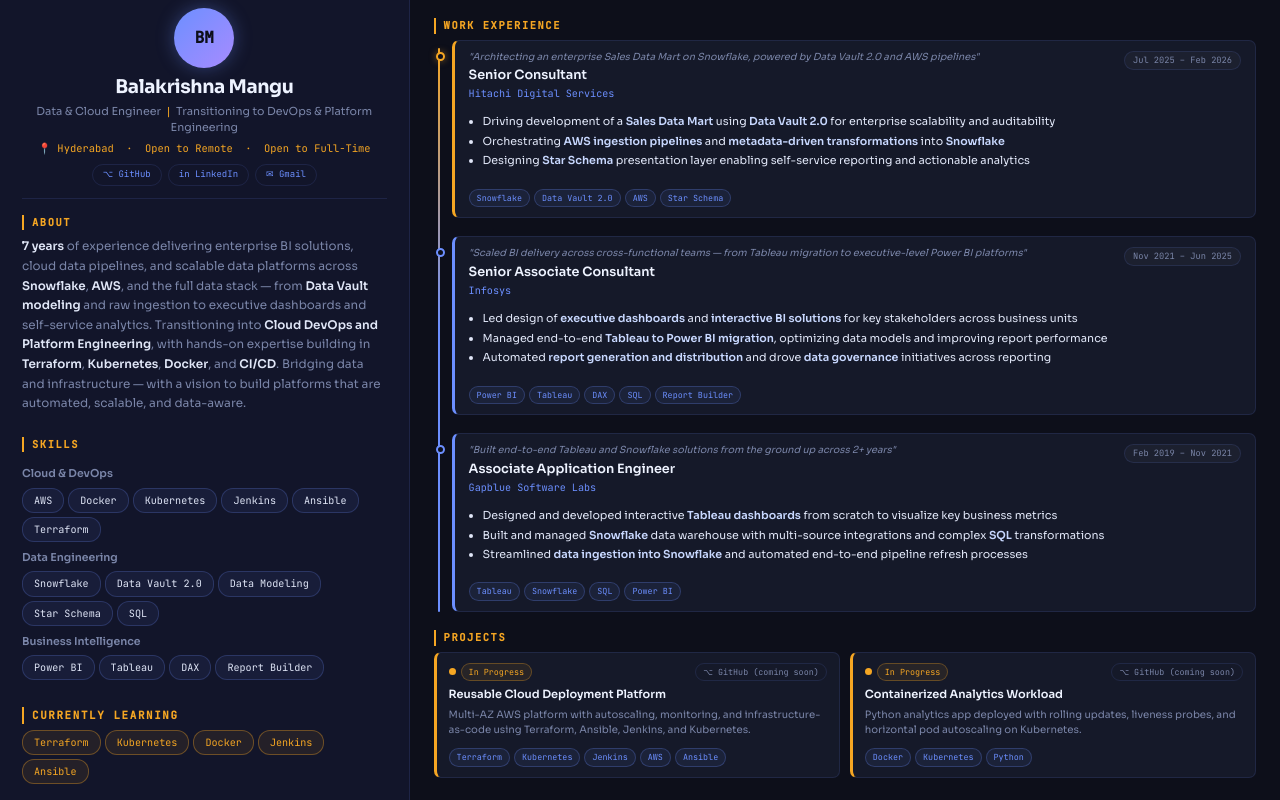
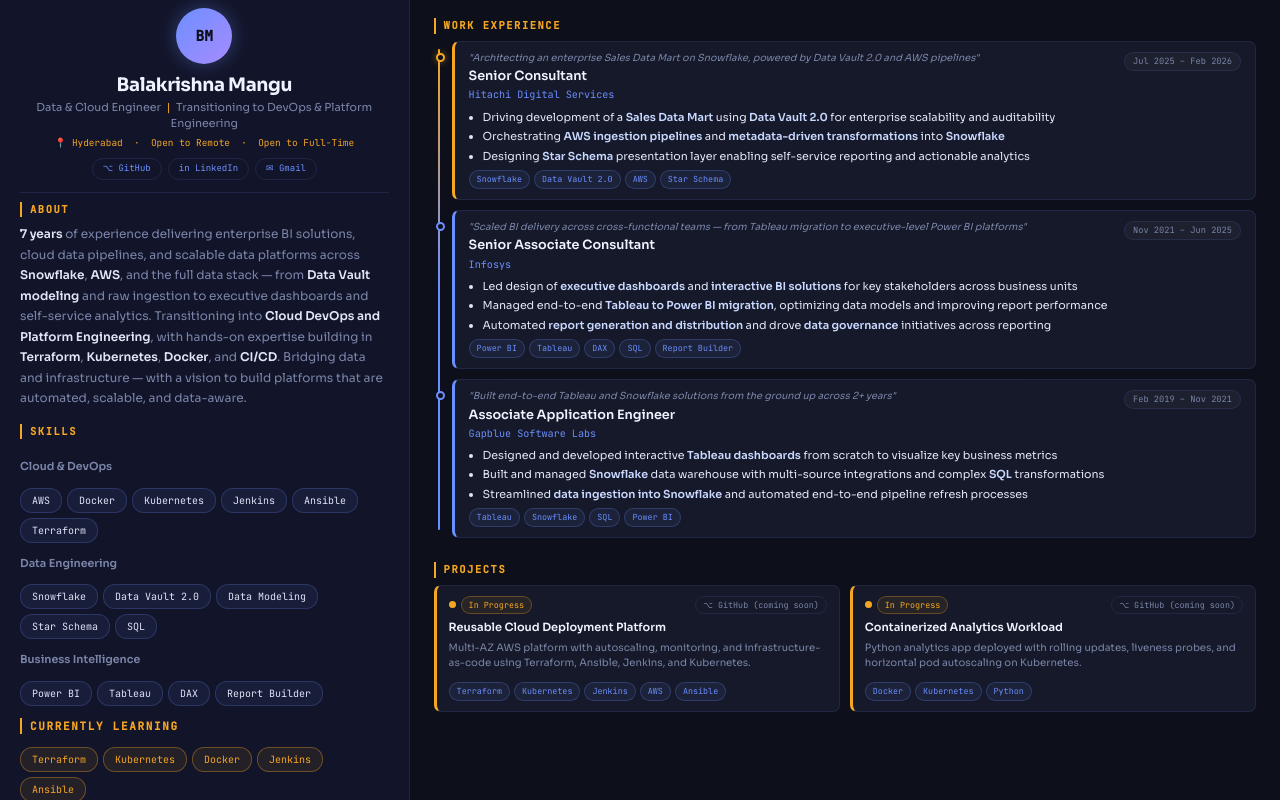
Before and after one commit to balumangu/balakrishnamangu.github.io, a plain HTML site: page index.html in a window 1280 px wide. Drawn offline with Linux system fonts and the light colour scheme.

Commit message:
Add files via upload

```diff
--- a/index.html
+++ b/index.html
@@ -21,7 +21,7 @@
           <div class="links">
             <a href="#" class="link-btn">⌥ GitHub</a>
             <a href="https://www.linkedin.com/in/venkata-balakrishna-mangu" target="_blank" class="link-btn">in LinkedIn</a>
-            <a href="mailto:balakrishnamangu@gmail.com" class="link-btn">✉ Gmail</a>
+            <a href="/cdn-cgi/l/email-protection#afcdcec3cec4ddc6dcc7c1cec2cec1c8daefc8c2cec6c381ccc0c2" class="link-btn">✉ Gmail</a>
           </div>
         </div>
 
@@ -208,9 +208,3 @@
           </div>
 
         </div>
-      </section>
-
-    </main>
-  </div>
-</body>
-</html>
--- a/styles.css
+++ b/styles.css
@@ -16,7 +16,9 @@
 
 html, body {
   height: 100%;
-  overflow: hidden; /* panes scroll independently */
+  overflow: auto;
+  scrollbar-width: thin;
+  scrollbar-color: rgba(108,143,255,0.35) transparent;
   background: var(--bg);
   color: var(--text);
   font-family: 'Sora', sans-serif;
@@ -24,7 +26,8 @@
   line-height: 1.5;
 }
 
-.layout { display: flex; height: 100vh; overflow: hidden; }
+/* ── LAYOUT ── */
+.layout { display: flex; min-height: 100vh; }
 
 /* ── SIDEBAR 32% ── */
 .sidebar {
@@ -32,39 +35,43 @@
   min-width: 32%;
   background: var(--sidebar-bg);
   border-right: 1px solid var(--border);
-  overflow-y: auto;
   display: flex;
   flex-direction: column;
-  scrollbar-width: thin;
-  scrollbar-color: rgba(108,143,255,0.35) transparent;
+  overflow: visible;
 }
 
 .sidebar-inner {
-  padding: 8px 22px 16px;
+  padding: 8px 20px 10px;
   display: flex;
   flex-direction: column;
-  height: 100%;
+  gap: 0;
+  min-height: 100vh;
 }
 
 /* Profile */
-.profile { text-align: center; padding-bottom: 12px; border-bottom: 1px solid var(--border); margin-bottom: 16px; }
+.profile {
+  text-align: center;
+  padding-bottom: 12px;
+  border-bottom: 1px solid var(--border);
+  flex-shrink: 0;
+}
 
 .avatar-ring {
-  width: 60px; height: 60px; border-radius: 50%;
+  width: 56px; height: 56px; border-radius: 50%;
   background: linear-gradient(135deg, var(--accent), #a78bff);
   display: flex; align-items: center; justify-content: center;
-  margin: 0 auto 8px;
+  margin: 0 auto 10px;
   box-shadow: 0 0 18px rgba(108,143,255,0.35);
 }
 
-.avatar-initials { font-family: 'JetBrains Mono', monospace; font-size: 1.1rem; font-weight: 600; color: #0d0f1a; }
+.avatar-initials { font-family: 'JetBrains Mono', monospace; font-size: 1rem; font-weight: 600; color: #0d0f1a; }
 
-.profile h1 { font-size: 1.3rem; font-weight: 700; letter-spacing: -0.02em; color: #eef3ff; line-height: 1.2; }
+.profile h1 { font-size: 1.28rem; font-weight: 700; letter-spacing: -0.02em; color: #eef3ff; line-height: 1.2; }
 
-.title { margin-top: 5px; font-size: 0.76rem; color: var(--muted); line-height: 1.45; }
+.title { margin-top: 4px; font-size: 0.76rem; color: var(--muted); line-height: 1.45; }
 .title-divider { color: var(--amber); margin: 0 3px; }
 
-.location { margin-top: 5px; font-size: 0.72rem; color: var(--amber); font-family: 'JetBrains Mono', monospace; }
+.location { margin-top: 4px; font-size: 0.65rem; color: var(--amber); font-family: 'JetBrains Mono', monospace; }
 
 .links { margin-top: 8px; display: flex; justify-content: center; gap: 6px; flex-wrap: wrap; }
 
@@ -80,35 +87,42 @@
 .section-label {
   font-family: 'JetBrains Mono', monospace;
   font-size: 0.72rem; letter-spacing: 0.15em; text-transform: uppercase;
-  color: var(--amber); margin-bottom: 6px;
+  color: var(--amber); margin-bottom: 7px;
   padding-left: 8px; border-left: 2px solid var(--amber);
 }
 
 /* Summary */
-.summary { font-size: 0.82rem; color: var(--muted); line-height: 1.65; }
+.summary-section {
+  padding: 9px 0 11px;
+}
+
+.summary { font-size: 0.83rem; color: var(--muted); line-height: 1.7; }
 .summary strong { color: var(--text); font-weight: 600; }
 
 /* Skills */
-
-.summary-section {
-  padding-bottom: 24px;
-}
-
 .skills-section {
   display: flex;
   flex-direction: column;
-  flex: 1;
-  justify-content: space-between;
-  min-height: 0;
+  gap: 12px;
+  padding: 4px 0 14px;
 }
-.competency-group { margin-bottom: 0; }
-.competency-group h3 { font-size: 0.75rem; font-weight: 600; color: var(--muted); margin-bottom: 6px; }
-.learning-label { font-family: 'JetBrains Mono', monospace; font-size: 0.72rem; letter-spacing: 0.15em; text-transform: uppercase; color: var(--amber) !important; margin-top: 20px; margin-bottom: 7px; padding-left: 8px; border-left: 2px solid var(--amber); display: block; }
 
-.badge-grid { display: flex; flex-wrap: wrap; gap: 4px; }
+.competency-group { display: flex; flex-direction: column; gap: 6px; }
+
+.competency-group h3 { font-size: 0.76rem; font-weight: 600; color: var(--muted); margin-bottom: 7px; }
+
+.learning-label {
+  font-family: 'JetBrains Mono', monospace;
+  font-size: 0.68rem; letter-spacing: 0.15em; text-transform: uppercase;
+  color: var(--amber) !important;
+  margin-bottom: 6px; padding-left: 8px;
+  border-left: 2px solid var(--amber); display: block;
+}
+
+.badge-grid { display: flex; flex-wrap: wrap; gap: 5px; }
 
 .tech-badge {
-  font-family: 'JetBrains Mono', monospace; font-size: 0.7rem;
+  font-family: 'JetBrains Mono', monospace; font-size: 0.69rem;
   padding: 4px 11px; border-radius: 12px;
   background: rgba(108,143,255,0.07); border: 1px solid rgba(108,143,255,0.22);
   color: var(--text); transition: 0.2s; cursor: default;
@@ -116,7 +130,7 @@
 .tech-badge:hover { background: var(--accent); color: #0d0f1a; transform: translateY(-1px); }
 
 .learning-badge {
-  font-family: 'JetBrains Mono', monospace; font-size: 0.7rem;
+  font-family: 'JetBrains Mono', monospace; font-size: 0.69rem;
   padding: 4px 11px; border-radius: 12px;
   background: rgba(245,166,35,0.08); border: 1px solid rgba(245,166,35,0.35);
   color: var(--amber); transition: 0.2s; cursor: default;
@@ -126,28 +140,24 @@
 /* ── MAIN 68% ── */
 .main {
   flex: 1;
-  overflow-y: auto;
-  padding: 18px 24px 14px;
+  overflow: visible;
+  padding: 18px 24px 18px;
   display: flex;
   flex-direction: column;
-  gap: 10px;
-  scrollbar-width: thin;
-  scrollbar-color: rgba(108,143,255,0.35) transparent;
+  gap: 12px;
 }
 
-/* Experience section grows to fill space */
+/* Experience section */
 .experience-section {
   display: flex;
   flex-direction: column;
-  flex: 1;
-  min-height: 0;
 }
 
 .projects-section {
   display: flex;
   flex-direction: column;
   flex-shrink: 0;
-  padding-bottom: 8px;
+  padding-bottom: 6px;
 }
 
 /* Timeline */
@@ -156,8 +166,8 @@
   flex-direction: column;
   position: relative;
   padding-left: 18px;
-  flex: 1;
   gap: 10px;
+  margin-bottom: 12px;
 }
 
 .timeline::before {
@@ -167,7 +177,7 @@
   border-radius: 2px;
 }
 
-.timeline-item { position: relative; display: flex; flex-direction: column; flex: 1; min-height: 0; padding-bottom: 8px; }
+.timeline-item { position: relative; display: flex; flex-direction: column; }
 
 .timeline-dot {
   position: absolute; left: -16px; top: 12px;
@@ -177,14 +187,11 @@
 .timeline-dot.current { border-color: var(--amber); box-shadow: 0 0 7px rgba(245,166,35,0.5); }
 .timeline-dot.past { border-color: var(--accent); }
 
-/* Experience cards — grow to fill */
+/* Experience cards */
 .experience-card {
   background: var(--card); border: 1px solid var(--border);
   border-radius: 7px; padding: 10px 14px;
   transition: 0.2s ease; border-left-width: 3px;
-  display: flex; flex-direction: column; justify-content: space-between;
-  gap: 0;
-  flex: 1;
 }
 .experience-card.current-role { border-left-color: var(--amber); }
 .experience-card.past-role { border-left-color: var(--accent); }
@@ -193,8 +200,7 @@
   box-shadow: 0 4px 14px rgba(108,143,255,0.08);
 }
 
-.card-header { display: flex; justify-content: space-between;
-  gap: 0; align-items: flex-start; margin-bottom: 6px; gap: 10px; }
+.card-header { display: flex; justify-content: space-between; align-items: flex-start; margin-bottom: 6px; gap: 10px; }
 
 .impact-headline { font-size: 0.67rem; color: var(--muted); font-style: italic; margin-bottom: 2px; line-height: 1.4; }
 
@@ -213,7 +219,7 @@
 .experience-card li { font-size: 0.76rem; margin-bottom: 3px; color: var(--text); }
 .experience-card li strong { color: #c8d8ff; font-weight: 600; }
 
-.tools-row { display: flex; flex-wrap: wrap; gap: 4px; margin-top: 5px; }
+.tools-row { display: flex; flex-wrap: wrap; gap: 4px; margin-top: 6px; }
 
 .tool-tag {
   font-family: 'JetBrains Mono', monospace; font-size: 0.58rem;
@@ -237,8 +243,7 @@
   box-shadow: 0 4px 14px rgba(245,166,35,0.07);
 }
 
-.project-card-header { display: flex; justify-content: space-between;
-  gap: 0; align-items: center; }
+.project-card-header { display: flex; justify-content: space-between; align-items: center; }
 .project-title-row { display: flex; align-items: center; gap: 5px; }
 
 .pulse-dot {
@@ -269,66 +274,40 @@
 .project-card h3 { font-size: 0.78rem; font-weight: 600; color: #eef3ff; line-height: 1.3; }
 .project-card p { font-size: 0.7rem; color: var(--muted); line-height: 1.45; }
 
+/* Scrollbars */
 ::-webkit-scrollbar { width: 4px; }
 ::-webkit-scrollbar-track { background: transparent; }
 ::-webkit-scrollbar-thumb { background: rgba(108,143,255,0.3); border-radius: 10px; }
 ::-webkit-scrollbar-thumb:hover { background: rgba(108,143,255,0.6); }
 
-/* ── MOBILE RESPONSIVE ── */
+/* ── MOBILE ── */
 @media (max-width: 768px) {
   html, body { overflow: auto; height: auto; }
 
-  .layout {
-    flex-direction: column;
-    height: auto;
-    min-height: 100vh;
-  }
+  .layout { flex-direction: column; height: auto; min-height: 100vh; }
 
   .sidebar {
-    width: 100%;
-    min-width: 100%;
-    border-right: none;
-    border-bottom: 1px solid var(--border);
+    width: 100%; min-width: 100%;
+    border-right: none; border-bottom: 1px solid var(--border);
     overflow-y: visible;
   }
 
-  .sidebar-inner {
-    padding: 20px 18px;
-    min-height: auto;
-    gap: 16px;
-  }
+  .sidebar-inner { padding: 20px 18px; flex: none; }
+
+  .skills-section { flex: none; justify-content: flex-start; gap: 12px; padding-bottom: 8px; }
 
   .profile h1 { font-size: 1.4rem; }
   .title { font-size: 0.8rem; }
-  .location { font-size: 0.72rem; }
+  .summary { font-size: 0.85rem; }
 
-  .summary { font-size: 0.85rem; }
-  .summary-section { padding-bottom: 0; margin-bottom: 16px; }
+  .main { overflow-y: visible; padding: 20px 18px; }
 
-  .skills-section { flex: none; padding-bottom: 8px; }
+  .timeline { padding-left: 0; }
+  .timeline::before { display: none; }
+  .timeline-dot { display: none; }
+  .timeline-item { margin-bottom: 12px; }
 
-  .competency-group { margin-bottom: 12px; }
-
-  .tech-badge, .learning-badge { font-size: 0.72rem; padding: 4px 11px; }
-
-  .main {
-    overflow-y: visible;
-    padding: 20px 18px;
-    gap: 16px;
-  }
-
-  .experience-section { flex: none; }
-
-  .timeline { padding-left: 16px; }
-
-  .experience-card { padding: 12px 14px; }
-  .experience-card li { font-size: 0.82rem; }
   .card-header { flex-direction: column; gap: 4px; }
   .date-badge { align-self: flex-start; }
-
   .project-grid { grid-template-columns: 1fr; }
-
-  .timeline-item { flex: none; margin-bottom: 12px; }
-  .timeline::before { display: none; }
-  .timeline-dot { display: none; }
 }
```
